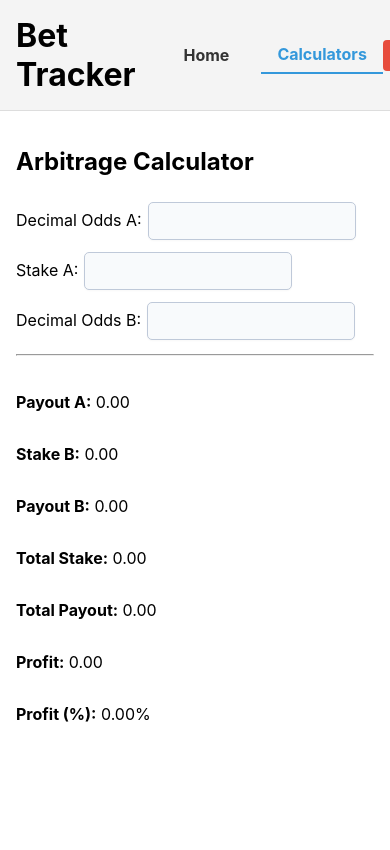
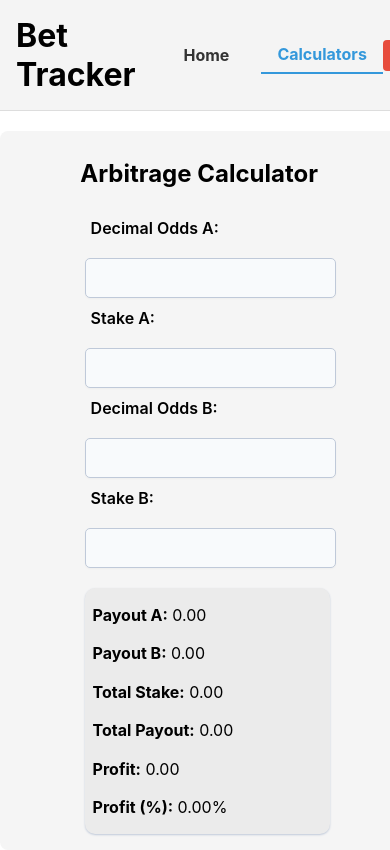
Before and after one commit to mpitog/bet-tracker, a React (Create React App) app in the folder frontend/: page /calculators in a window 390 px wide. Shown: the top 850 px of the page. Built offline with nearby package versions, Linux system fonts and the light colour scheme; sample sign-in values are in the browser's storage.

Commit message:
calculator screen column adjustments, css improvements

```diff
--- a/frontend/src/Calculators.js
+++ b/frontend/src/Calculators.js
@@ -43,14 +43,17 @@ const ArbitrageCalculator = () => {
         return '';
     };
 
+    const isBlank = oddsA === '' && stakeA === '' && oddsB === '';
+
     return (
         <>
             <Header />
-      <div style={{ padding: '1rem' }}>
-        <h2>Arbitrage Calculator</h2>
-
+            <div className="arbitrage-calculator-container">
+                <h2 style={{ marginBottom: '1rem' }}>Arbitrage Calculator</h2>
+                <div className="calculator-grid-two-col">
+                    <div>
                         <div className="input-group">
-          <label>Decimal Odds A:</label>
+                            <label className="input-label">Decimal Odds A:</label>
                             <input
                                 className="inputField"
                                 type="number"
@@ -60,9 +63,8 @@ const ArbitrageCalculator = () => {
                                 min="1"
                             />
                         </div>
-
                         <div className="input-group">
-          <label>Stake A:</label>
+                            <label className="input-label">Stake A:</label>
                             <input
                                 className="inputField"
                                 type="number"
@@ -72,9 +74,8 @@ const ArbitrageCalculator = () => {
                                 min="0"
                             />
                         </div>
-
                         <div className="input-group">
-          <label>Decimal Odds B:</label>
+                            <label className="input-label">Decimal Odds B:</label>
                             <input
                                 className="inputField"
                                 type="number"
@@ -84,12 +85,21 @@ const ArbitrageCalculator = () => {
                                 min="1"
                             />
                         </div>
+                        <div className="input-group">
+                            <label className="input-label">Stake B:</label>
+                            <input
+                                className="inputField"
+                                type="number"
+                                value={isBlank ? "" : stakeB}
+                                step="any"
+                                min="0"
+                                readOnly
+                            />
+                        </div>
+                    </div>
 
-        <hr />
-
-        <div className="output-group">
+                    <div className="output-group" >
                         <p><strong>Payout A:</strong> {payoutA.toFixed(2)}</p>
-          <p><strong>Stake B:</strong> {stakeB.toFixed(2)}</p>
                         <p><strong>Payout B:</strong> {payoutB.toFixed(2)}</p>
                         <p><strong>Total Stake:</strong> {totalStake.toFixed(2)}</p>
                         <p><strong>Total Payout:</strong> {payoutA.toFixed(2)}</p>
@@ -97,6 +107,7 @@ const ArbitrageCalculator = () => {
                         <p className={getProfitClass()}><strong>Profit (%):</strong> {profitPercent.toFixed(2)}%</p>
                     </div>
                 </div>
+            </div>
         </>
     );
 };
--- a/frontend/src/styles/main.css
+++ b/frontend/src/styles/main.css
@@ -4,6 +4,27 @@
   border-bottom: 1px solid #ccc;
   text-align: left;
   max-width: 72px;
+  word-break: break-word;
+}
+
+/* fields*/
+.input-group {
+  display: flex;
+  flex-direction: row;
+  justify-content: space-between;
+  align-items: flex-start;
+  margin: 0 auto;
+  width: 100%;
+  flex-wrap: wrap;
+}
+
+.input-label {
+  font-weight: 600;
+  padding: 10px;
+  margin-bottom: 4px;
+  display: block;
+  text-align: left;
+  flex: 1 1 auto;
 }
 
 .inputField {
@@ -16,6 +37,9 @@
   background: #f8fafc;
   margin: 6px;
   box-shadow: 0 1px 2px rgba(0, 0, 0, 0.03);
+  text-align: right;
+  flex: 0 0 120px;
+  min-width: 0;
 }
 
 .bet-row:hover .delete-x,
@@ -56,14 +80,29 @@
   box-shadow: 0 4px 24px rgba(0, 0, 0, 0.15);
 }
 
+/* calculator page css */
+.calculator-grid-two-col {
+  display: grid;
+  gap: 2rem;
+  align-items: flex-start;
+  flex-wrap: wrap;
+  grid-template-columns: 1fr 1fr;
+  padding: 1rem;
+}
 
-/* calculator page css */
 .output-group {
   display: flex;
   flex-direction: column;
   align-items: flex-start;
-  margin-top: 20px;
+  background: #ebebeb;
+  padding: 1rem;
+  border-radius: 15px;
+  box-shadow: 0 1px 3px rgba(0, 0, 0, 0.05);
+  width: 100%;
+  line-height: .4rem;
+  box-shadow: #bfc9d9 0px 1px 2px 0px;
 }
+
 .profit-positive {
   color: #2ecc71; /* green */
   font-weight: bold;
@@ -73,3 +112,66 @@
   color: #e74c3c; /* red */
   font-weight: bold;
 }
+
+.arbitrage-calculator-container {
+  padding: 0.5rem 1rem;
+  width: 100%;
+  max-width: 800px;
+  margin: 40px auto 0 auto;
+  background-color: #f5f5f5;
+  border-radius: 8px;
+  display: flex;
+  flex-direction: column;
+  align-items: center;
+}
+
+/* --- Responsive styles for mobile --- */
+@media (max-width: 600px) {
+  .calculator-grid-two-col {
+    grid-template-columns: 1fr;
+    gap: 1rem;
+    padding: 0.5rem;
+  }
+
+  .modal-content {
+    width: 95vw;
+    padding: 1rem;
+    max-width: 98vw;
+  }
+
+  .arbitrage-calculator-container {
+    padding: 0.5rem;
+    margin: 20px auto 0 auto;
+    max-width: 98vw;
+  }
+
+  .input-group {
+    flex-direction: column;
+    align-items: stretch;
+    gap: 0.5rem;
+  }
+
+  .input-label {
+    padding: 6px;
+    margin-bottom: 2px;
+  }
+
+  .inputField {
+    width: 100%;
+    flex: 1 1 100%;
+    margin: 4px 0;
+    font-size: 1rem;
+  }
+
+  .output-group {
+    padding: 0.5rem;
+    border-radius: 10px;
+    width: 100%;
+  }
+
+  .thtd {
+    max-width: 100vw;
+    font-size: 0.95rem;
+    padding: 6px 2px;
+  }
+}
```
Lines whose indentation alone changed are shown as unchanged.
